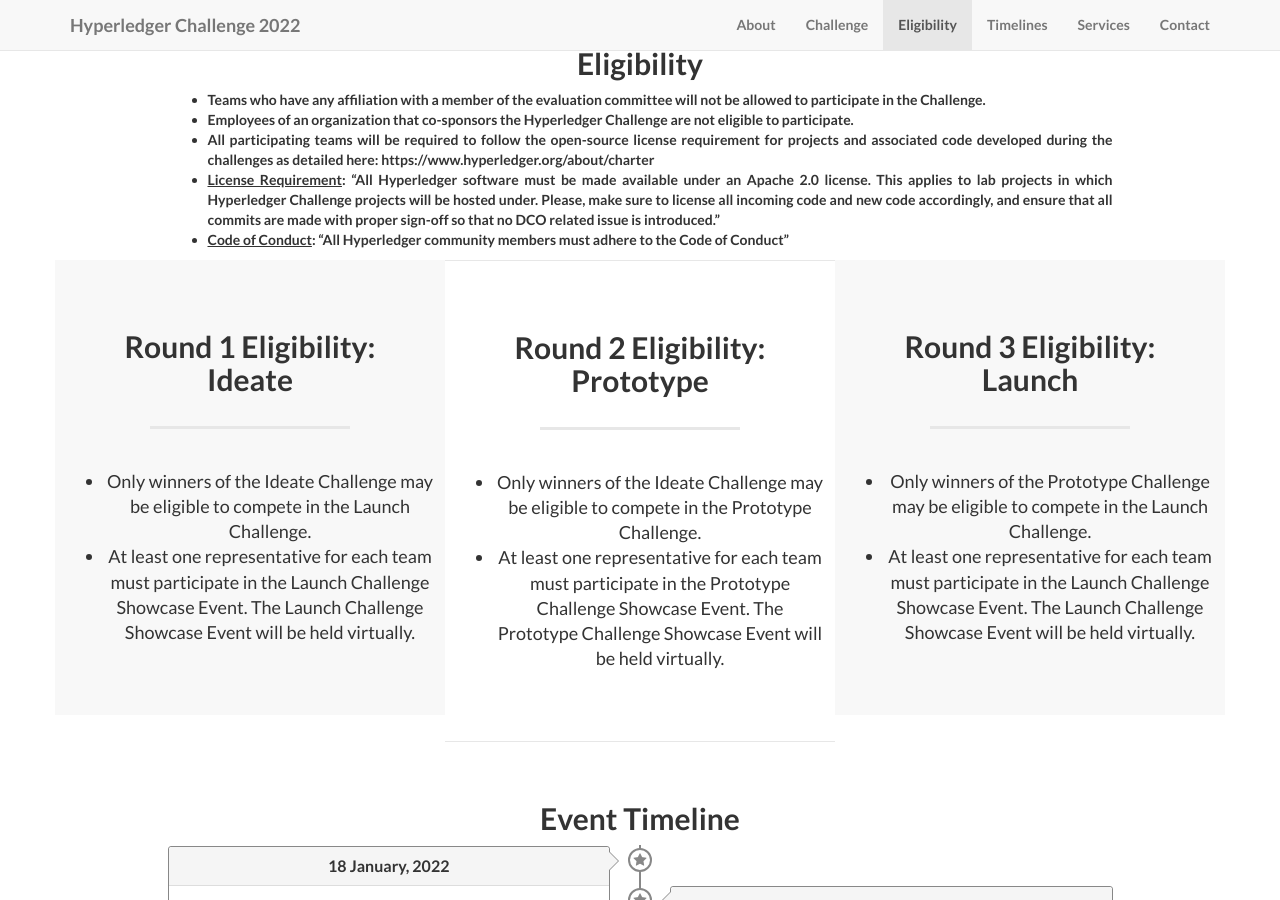
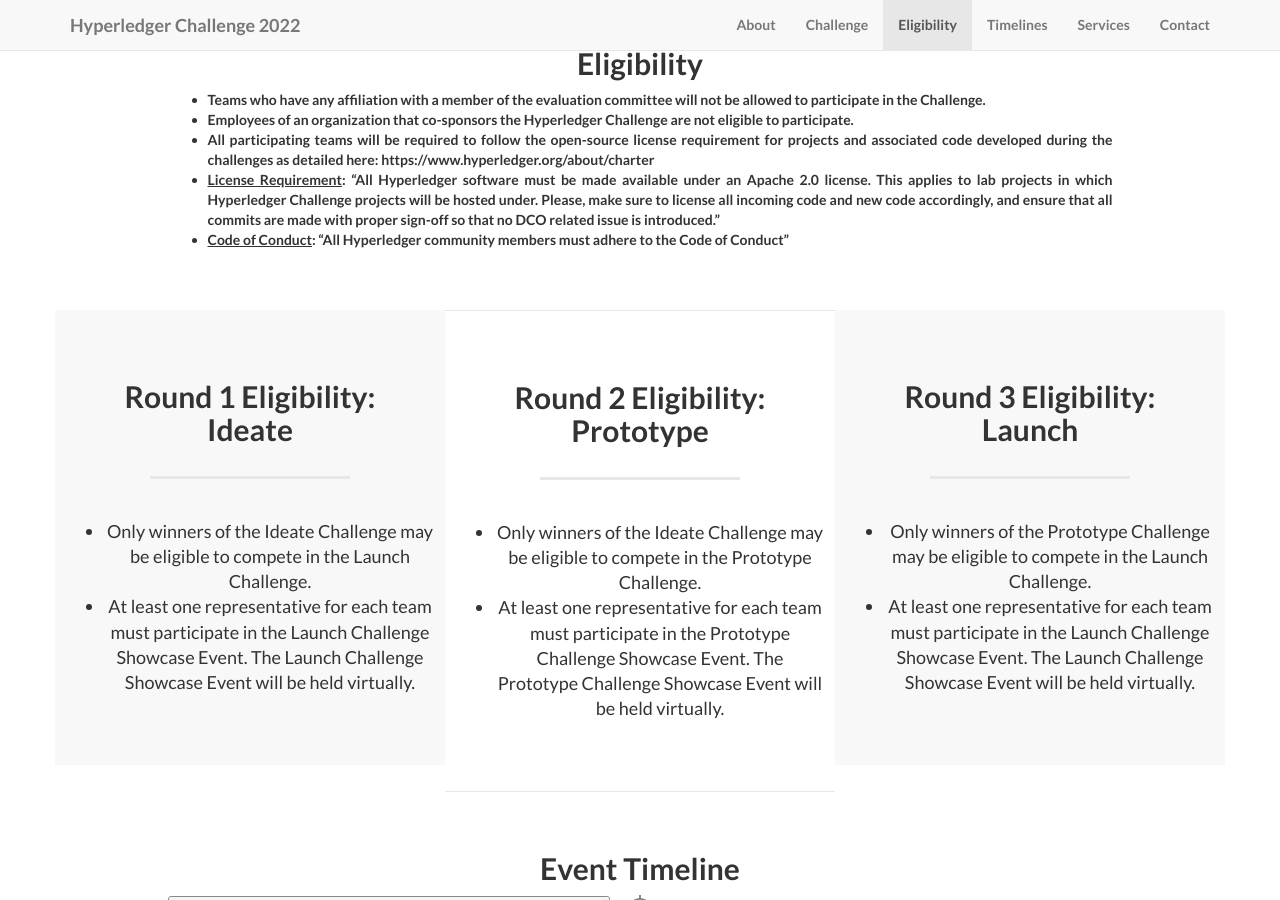
Before and after one commit to Hyperledger-India/hyperledger-challenge, a Jekyll site: the page built from index.md, in a window 1280 px wide and 900 px high, scrolled down 1869 px. Built offline with Jekyll 4.4.1, drawn with Linux system fonts in a browser that asks for light colours; nearby versions of some CDN libraries; library files that are not in the unit come from our copies.

Commit message:
Update eligibility.html

```diff
--- a/_includes/eligibility.html
+++ b/_includes/eligibility.html
@@ -1,6 +1,6 @@
     <!-- About Section -->
     <section id="eligibility" class="container content-section text-center">
-        <div class="row">
+        <div class="row" style="margin-bottom:50px;">
             <div class="col-lg-10 col-lg-offset-1">
               <br/><br/>
               <h2>Eligibility</h2>
```
